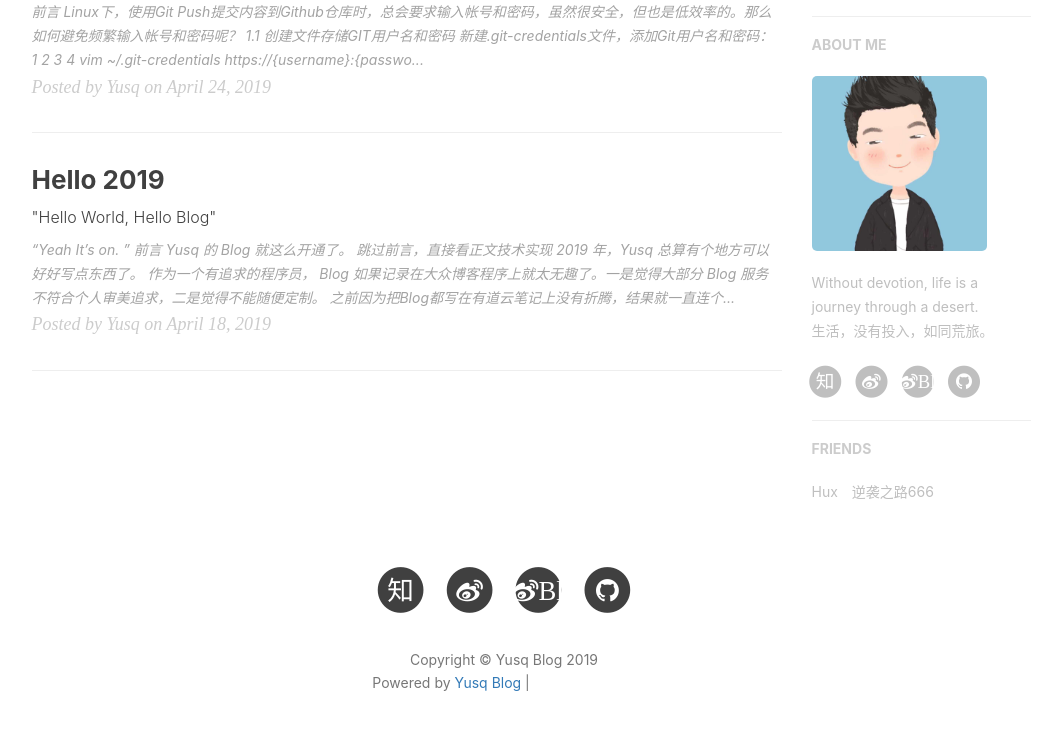
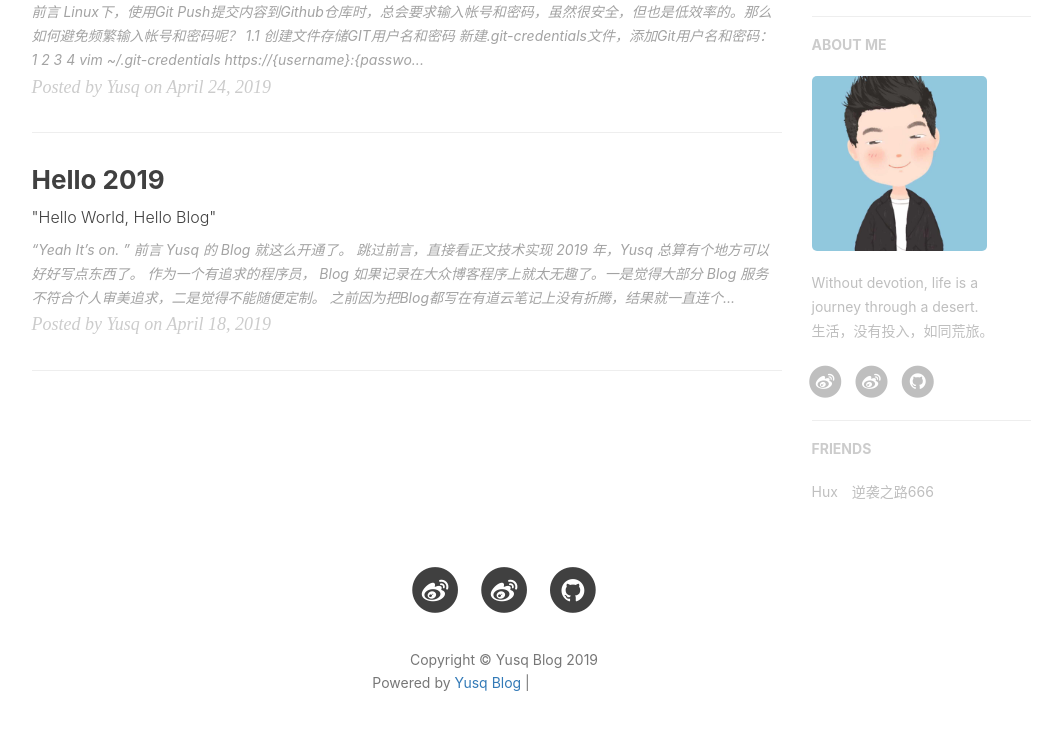
Before and after one commit to yusq77/yusq77.github.io, a Jekyll site: the page built from index.html, in a window 1280 px wide, cut to the strip 542-1329 px from the top of the page. Shown: the top 730 px of the strip, without its empty margins (136-1198 px from the left). Built offline with Jekyll 4.4.1, drawn with Linux system fonts in a browser that asks for light colours; nearby versions of some CDN libraries; the list of posts is cut into pages by our own code; comment, search, counter and statistics services are not loaded; grey boxes are pictures that could not be loaded.

Commit message:
beautify blog icon

```diff
--- a/_config.yml
+++ b/_config.yml
@@ -14,9 +14,9 @@
 # SNS settings
 RSS: false
 weibo_username:     yusq77
-zhihu_username:     yusq77
 github_username:    yusq77
 bokeyuan_username:  yusq77
+#zhihu_username:     yusq77
 #twitter_username:   huxpro
 #facebook_username:  huxpro
 #linkedin_username:  firstname-lastname-idxxxx
--- a/_includes/sns-links.html
+++ b/_includes/sns-links.html
@@ -55,7 +55,7 @@
     <a target="_blank" href="http://www.cnblogs.com/{{ site.bokeyuan_username }}">
       <span class="fa-stack fa-lg">
         <i class="fa fa-circle fa-stack-2x"></i>
-        <i class="fa fa-weibo fa-stack-1x fa-inverse">Blog</i>
+        <i class="fa fa-weibo fa-stack-1x fa-inverse"></i>
       </span>
     </a>
   </li>
```
